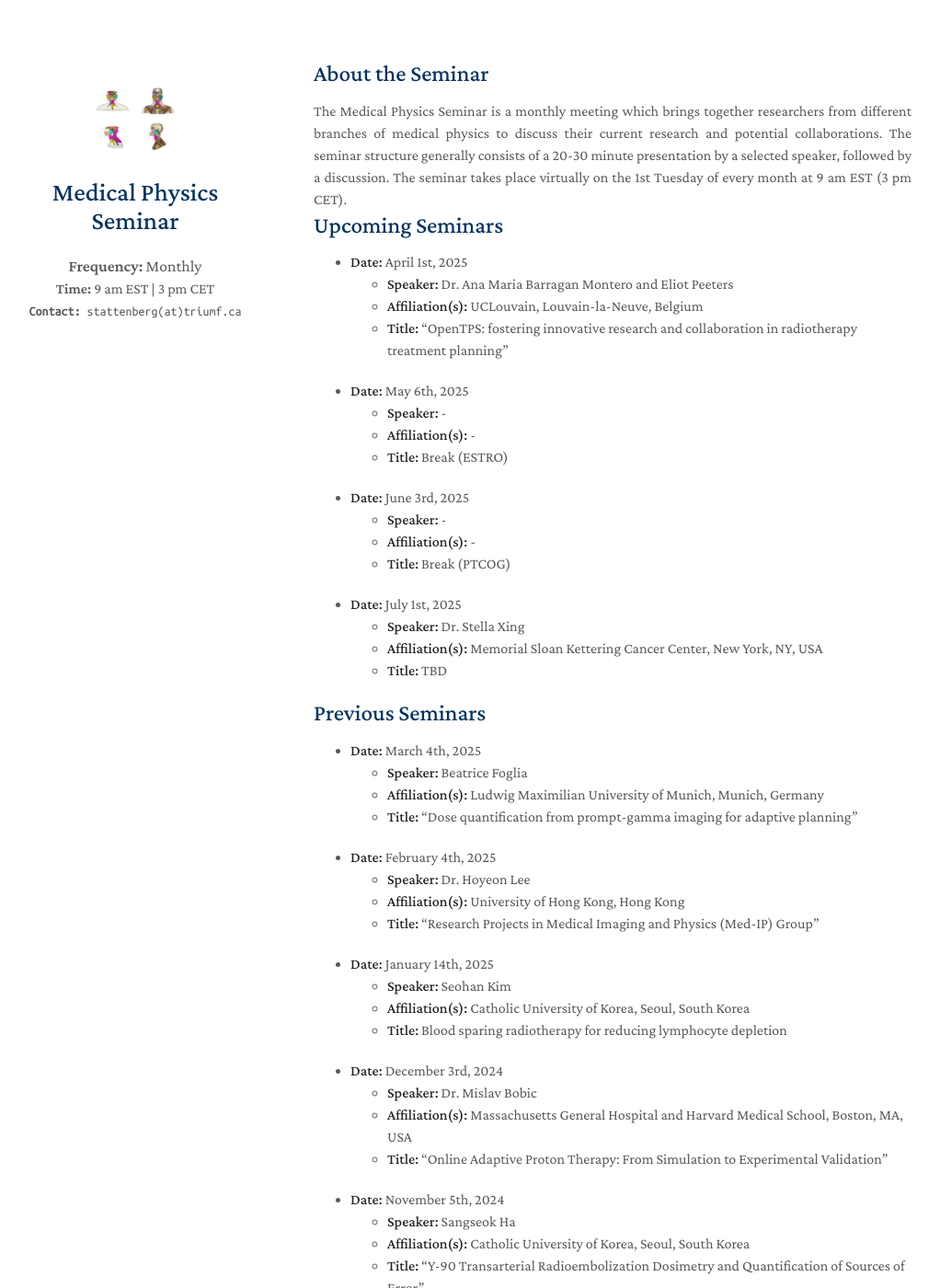
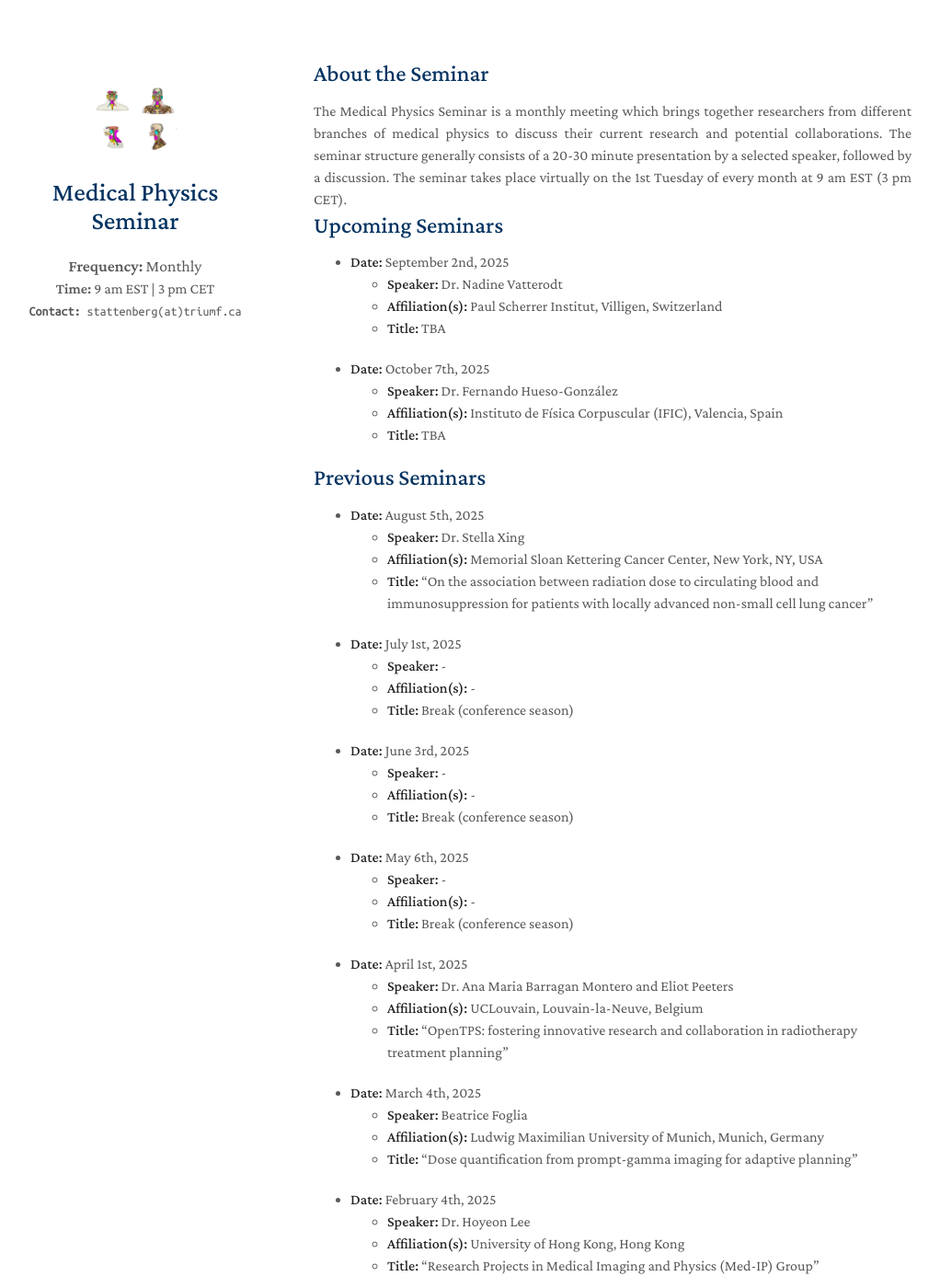
Before and after one commit to MedPhysSeminar/MedPhysSeminar.github.io, a Jekyll site: the page built from index.md, in a window 1280 px wide and 1400 px high. Shown: the whole window at 92% size, without its empty margins (129-1151 px from the left). Built offline with Jekyll 4.4.1, drawn with Linux system fonts in a browser that asks for light colours; nearby versions of some CDN libraries; a style sheet for code colours, icons or effects is not loaded; our own code applies the rules of GitHub Pages for plain Markdown files.

Commit message:
Update index.md

```diff
--- a/index.md
+++ b/index.md
@@ -9,27 +9,42 @@ layout: homepage
 
 ## Upcoming Seminars
 
+- **Date:** September 2nd, 2025
+  - **Speaker:** Dr. Nadine Vatterodt
+  - **Affiliation(s):** Paul Scherrer Institut, Villigen, Switzerland
+  - **Title:** TBA
+
+- **Date:** October 7th, 2025
+  - **Speaker:** Dr. Fernando Hueso-González
+  - **Affiliation(s):** Instituto de Física Corpuscular (IFIC), Valencia, Spain
+  - **Title:** TBA
+
+## Previous Seminars
+
+- **Date:** August 5th, 2025
+  - **Speaker:** Dr. Stella Xing
+  - **Affiliation(s):** Memorial Sloan Kettering Cancer Center, New York, NY, USA
+  - **Title:** "On the association between radiation dose to circulating blood and immunosuppression for patients with locally advanced non-small cell lung cancer"
+
+- **Date:** July 1st, 2025
+  - **Speaker:** -
+  - **Affiliation(s):** -
+  - **Title:** Break (conference season)
+
+- **Date:** June 3rd, 2025
+  - **Speaker:** -
+  - **Affiliation(s):** -
+  - **Title:** Break (conference season)
+
+- **Date:** May 6th, 2025
+  - **Speaker:** -
+  - **Affiliation(s):** -
+  - **Title:** Break (conference season)
+
 - **Date:** April 1st, 2025
   - **Speaker:** Dr. Ana Maria Barragan Montero and Eliot Peeters
   - **Affiliation(s):** UCLouvain, Louvain-la-Neuve, Belgium
   - **Title:** "OpenTPS: fostering innovative research and collaboration in radiotherapy treatment planning"
-
-- **Date:** May 6th, 2025
-  - **Speaker:** -
-  - **Affiliation(s):** -
-  - **Title:** Break (ESTRO)
-
-- **Date:** June 3rd, 2025
-  - **Speaker:** -
-  - **Affiliation(s):** -
-  - **Title:** Break (PTCOG)
-
-- **Date:** July 1st, 2025
-  - **Speaker:** Dr. Stella Xing
-  - **Affiliation(s):** Memorial Sloan Kettering Cancer Center, New York, NY, USA
-  - **Title:** TBD
-
-## Previous Seminars
 
 - **Date:** March 4th, 2025
   - **Speaker:** Beatrice Foglia
```
